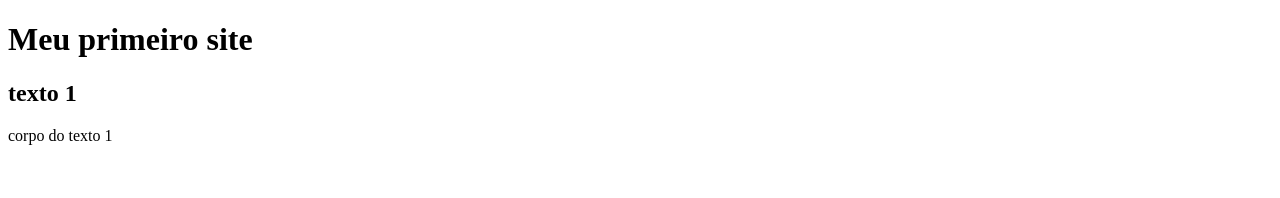
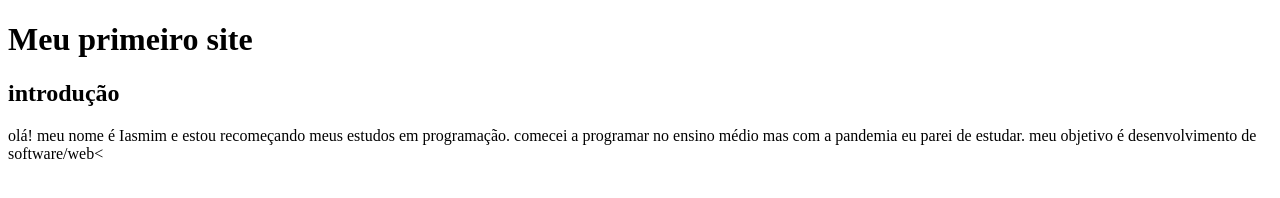
Before and after one commit to Iasmim-dev22/projeto-site, a plain HTML site: page index.html in a window 1280 px wide. Drawn offline with Linux system fonts and the light colour scheme.

Commit message:
comecei a escrever o conteúdo

```diff
--- a/index.html
+++ b/index.html
@@ -12,8 +12,8 @@
             <h1>Meu primeiro site</h1>
         </header>
         <article>
-            <h2>texto 1</h2>
-            <p>corpo do texto 1</p>
+            <h2>introdução</h2>
+            <p>olá! meu nome é Iasmim e estou recomeçando meus estudos em programação. comecei a programar no ensino médio mas com a pandemia eu parei de estudar. meu objetivo é desenvolvimento de software/web<</p>
         </article>
     </main>
 </body>
```
